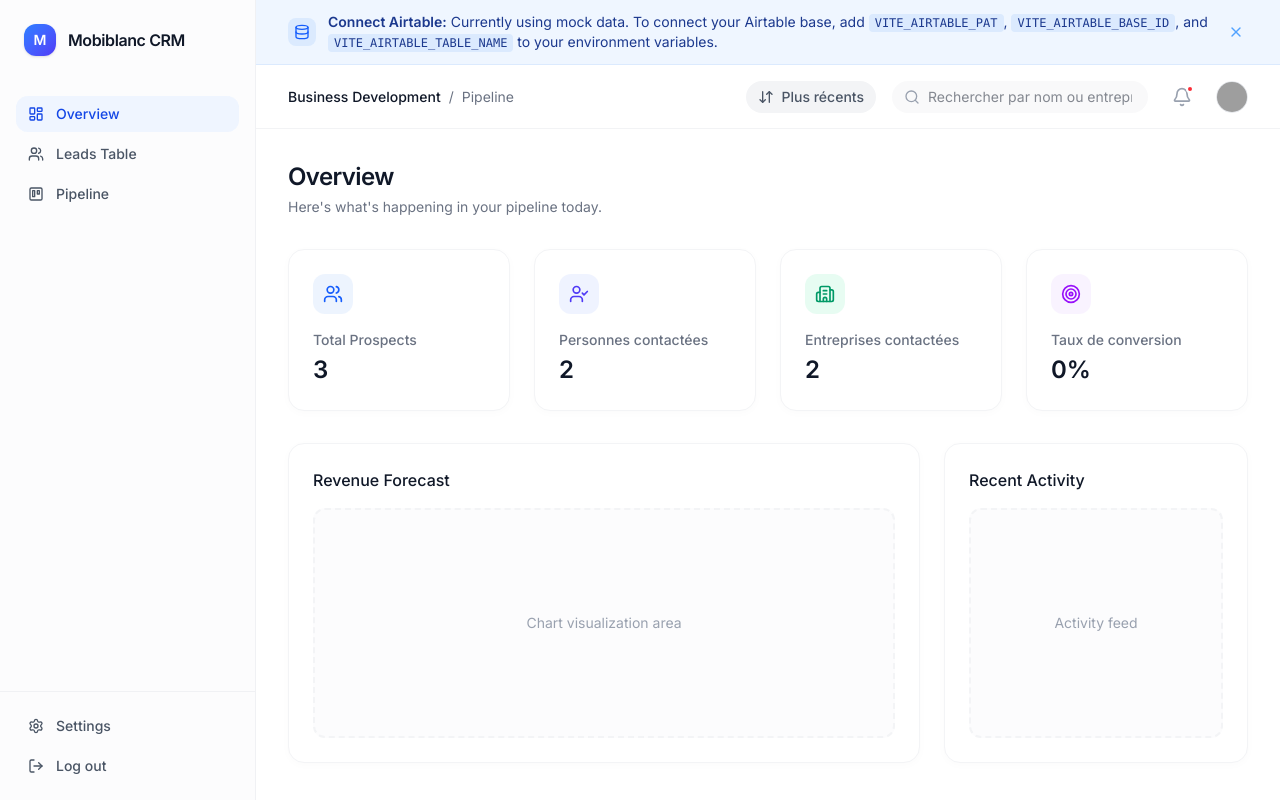
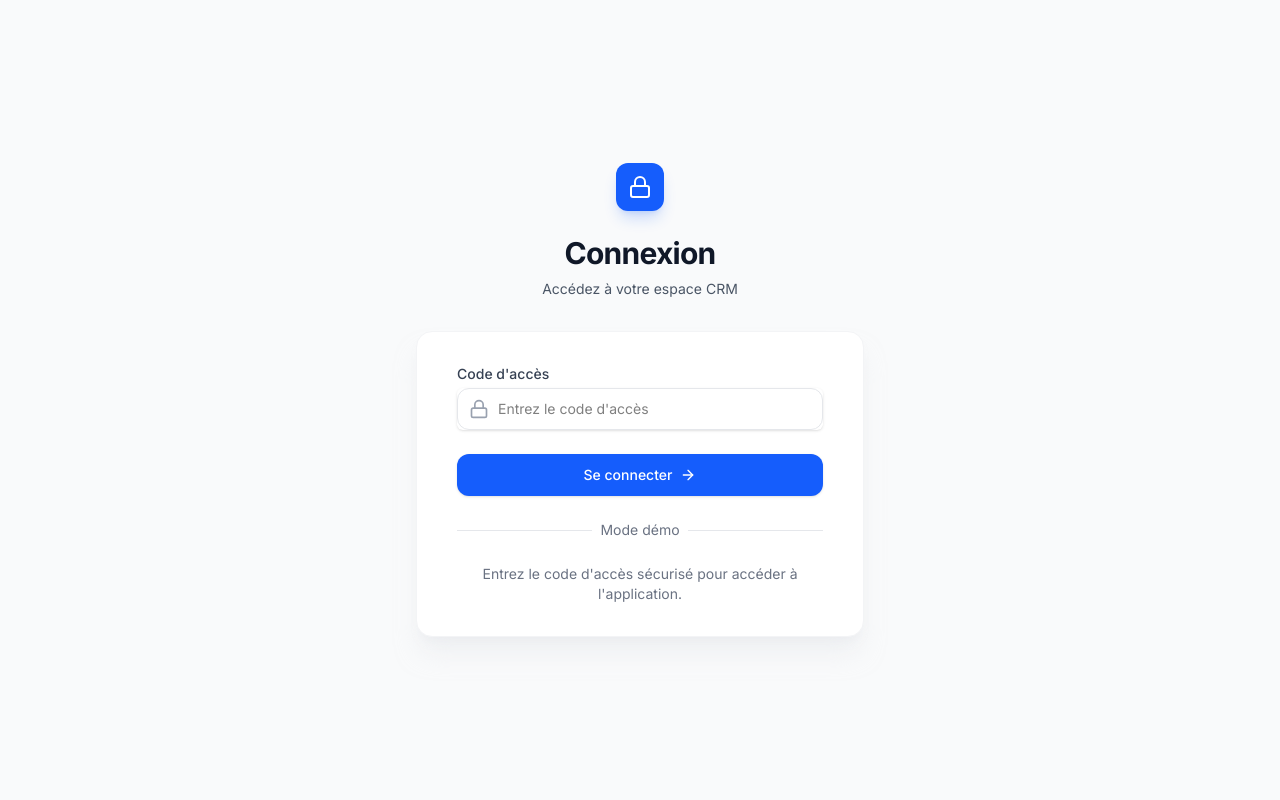
Before and after one commit to elamaouiadam57-commits/Prospection-Mobiblanc, a React (Vite) app: page / in a window 1280 px wide. Built offline with nearby package versions, Linux system fonts and the light colour scheme; grey boxes are pictures that could not be loaded.

Commit message:
feat: Add login and authentication flow
Implement a basic login screen and integrate authentication state into the application. Users will now be presented with a login prompt before accessing the CRM dashboard. The sidebar also includes a logout button.

```diff
--- a/src/App.tsx
+++ b/src/App.tsx
@@ -5,10 +5,12 @@ import { Dashboard } from './components/Dashboard';
 import { LeadsTable } from './components/LeadsTable';
 import { KanbanBoard } from './components/KanbanBoard';
 import { AirtableBanner } from './components/AirtableBanner';
+import { Login } from './components/Login';
 import { Lead, LeadStatus } from './types';
 import { fetchLeads, updateLeadStatus, createLead, updateLead, deleteLead } from './services/airtable';
 
 export default function App() {
+  const [isAuthenticated, setIsAuthenticated] = useState(false);
   const [currentView, setCurrentView] = useState<'dashboard' | 'table' | 'kanban'>('dashboard');
   const [leads, setLeads] = useState<Lead[]>([]);
   const [searchQuery, setSearchQuery] = useState('');
@@ -90,9 +92,17 @@ export default function App() {
     return sortOrder === 'desc' ? dateB - dateA : dateA - dateB;
   });
 
+  if (!isAuthenticated) {
+    return <Login onLogin={() => setIsAuthenticated(true)} />;
+  }
+
   return (
     <div className="flex h-screen bg-white overflow-hidden font-sans antialiased text-gray-900 selection:bg-blue-100 selection:text-blue-900">
-      <Sidebar currentView={currentView} setCurrentView={setCurrentView} />
+      <Sidebar
+        currentView={currentView}
+        setCurrentView={setCurrentView}
+        onLogout={() => setIsAuthenticated(false)}
+      />
 
       <main className="flex-1 flex flex-col min-w-0 bg-white">
         <AirtableBanner />
--- /dev/null
+++ b/src/components/Login.tsx
@@ -0,0 +1,133 @@
+import { useState } from 'react';
+import { motion } from 'motion/react';
+import { Lock, Mail, ArrowRight } from 'lucide-react';
+
+interface LoginProps {
+  onLogin: () => void;
+}
+
+export function Login({ onLogin }: LoginProps) {
+  const [accessCode, setAccessCode] = useState('');
+  const [isLoading, setIsLoading] = useState(false);
+  const [error, setError] = useState('');
+
+  const handleSubmit = async (e: React.FormEvent) => {
+    e.preventDefault();
+    setIsLoading(true);
+    setError('');
+
+    // Simulate network request
+    await new Promise(resolve => setTimeout(resolve, 800));
+
+    if (accessCode === 'adamcrm') {
+      onLogin();
+    } else {
+      setError('Code d\'accès incorrect.');
+      setIsLoading(false);
+    }
+  };
+
+  return (
+    <div className="min-h-screen bg-gray-50 flex flex-col justify-center py-12 sm:px-6 lg:px-8 font-sans">
+      <div className="sm:mx-auto sm:w-full sm:max-w-md">
+        <motion.div
+          initial={{ opacity: 0, y: -20 }}
+          animate={{ opacity: 1, y: 0 }}
+          className="flex justify-center"
+        >
+          <div className="w-12 h-12 bg-blue-600 rounded-xl flex items-center justify-center shadow-lg shadow-blue-600/20">
+            <Lock className="w-6 h-6 text-white" />
+          </div>
+        </motion.div>
+        <motion.h2
+          initial={{ opacity: 0 }}
+          animate={{ opacity: 1 }}
+          transition={{ delay: 0.1 }}
+          className="mt-6 text-center text-3xl font-bold tracking-tight text-gray-900"
+        >
+          Connexion
+        </motion.h2>
+        <motion.p
+          initial={{ opacity: 0 }}
+          animate={{ opacity: 1 }}
+          transition={{ delay: 0.2 }}
+          className="mt-2 text-center text-sm text-gray-600"
+        >
+          Accédez à votre espace CRM
+        </motion.p>
+      </div>
+
+      <motion.div
+        initial={{ opacity: 0, y: 20 }}
+        animate={{ opacity: 1, y: 0 }}
+        transition={{ delay: 0.3 }}
+        className="mt-8 sm:mx-auto sm:w-full sm:max-w-md"
+      >
+        <div className="bg-white py-8 px-4 shadow-xl shadow-gray-200/50 sm:rounded-2xl sm:px-10 border border-gray-100">
+          <form className="space-y-6" onSubmit={handleSubmit}>
+            {error && (
+              <div className="p-3 bg-red-50 text-red-700 text-sm rounded-lg border border-red-100">
+                {error}
+              </div>
+            )}
+
+            <div>
+              <label htmlFor="accessCode" className="block text-sm font-medium text-gray-700">
+                Code d'accès
+              </label>
+              <div className="mt-1 relative rounded-md shadow-sm">
+                <div className="absolute inset-y-0 left-0 pl-3 flex items-center pointer-events-none">
+                  <Lock className="h-5 w-5 text-gray-400" />
+                </div>
+                <input
+                  id="accessCode"
+                  name="accessCode"
+                  type="password"
+                  required
+                  value={accessCode}
+                  onChange={(e) => setAccessCode(e.target.value)}
+                  className="block w-full pl-10 pr-3 py-2.5 border border-gray-200 rounded-xl focus:ring-2 focus:ring-blue-500/20 focus:border-blue-500 sm:text-sm transition-colors"
+                  placeholder="Entrez le code d'accès"
+                />
+              </div>
+            </div>
+
+            <div>
+              <button
+                type="submit"
+                disabled={isLoading}
+                className="w-full flex justify-center items-center gap-2 py-2.5 px-4 border border-transparent rounded-xl shadow-sm text-sm font-medium text-white bg-blue-600 hover:bg-blue-700 focus:outline-none focus:ring-2 focus:ring-offset-2 focus:ring-blue-500 transition-colors disabled:opacity-70"
+              >
+                {isLoading ? (
+                  <div className="w-5 h-5 border-2 border-white/30 border-t-white rounded-full animate-spin" />
+                ) : (
+                  <>
+                    Se connecter
+                    <ArrowRight className="w-4 h-4" />
+                  </>
+                )}
+              </button>
+            </div>
+          </form>
+
+          <div className="mt-6">
+            <div className="relative">
+              <div className="absolute inset-0 flex items-center">
+                <div className="w-full border-t border-gray-200" />
+              </div>
+              <div className="relative flex justify-center text-sm">
+                <span className="px-2 bg-white text-gray-500">
+                  Mode démo
+                </span>
+              </div>
+            </div>
+
+            <div className="mt-6 text-center text-sm text-gray-500">
+              Entrez le code d'accès sécurisé pour accéder à l'application.
+            </div>
+          </div>
+        </div>
+      </motion.div>
+    </div>
+  );
+}
--- a/src/components/Sidebar.tsx
+++ b/src/components/Sidebar.tsx
@@ -5,9 +5,10 @@ import { motion } from 'motion/react';
 interface SidebarProps {
   currentView: 'dashboard' | 'table' | 'kanban';
   setCurrentView: (view: 'dashboard' | 'table' | 'kanban') => void;
+  onLogout: () => void;
 }
 
-export function Sidebar({ currentView, setCurrentView }: SidebarProps) {
+export function Sidebar({ currentView, setCurrentView, onLogout }: SidebarProps) {
   const navItems = [
     { id: 'dashboard', label: 'Overview', icon: LayoutDashboard },
     { id: 'table', label: 'Leads Table', icon: Users },
@@ -60,7 +61,10 @@ export function Sidebar({ currentView, setCurrentView }: SidebarProps) {
           <Settings className="w-4 h-4" />
           Settings
         </button>
-        <button className="w-full flex items-center gap-3 px-3 py-2 rounded-xl text-sm font-medium text-gray-600 hover:text-gray-900 hover:bg-gray-100/80 transition-colors mt-1">
+        <button
+          onClick={onLogout}
+          className="w-full flex items-center gap-3 px-3 py-2 rounded-xl text-sm font-medium text-red-600 hover:text-red-700 hover:bg-red-50 transition-colors mt-1"
+        >
           <LogOut className="w-4 h-4" />
           Log out
         </button>
```
